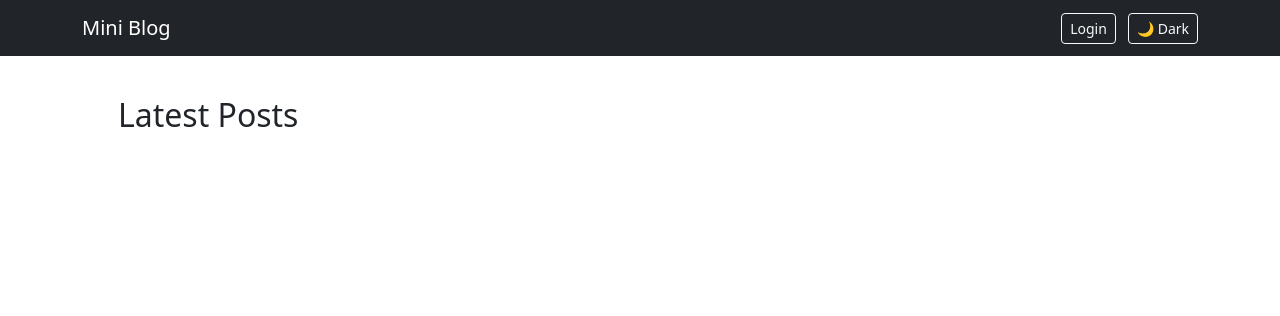
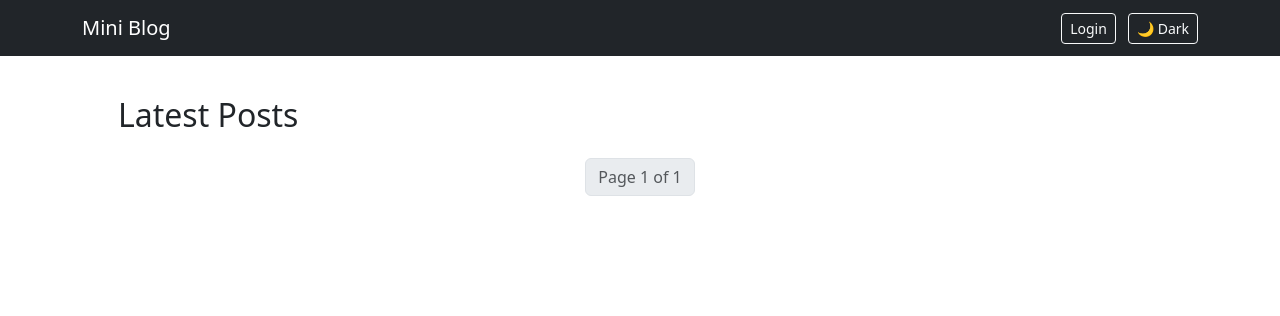
Before and after one commit to ajumishra5/Mini-Blog, a Django app: page / in a window 1280 px wide. Shown: the top 316 px of the page. Run offline with Django 5.2, Linux system fonts and the light colour scheme; data that the repository does not hold is empty.

Commit message:
Final blog features: auth, profile page, pagination, likes, comments, dark mode

```diff
--- a/blog/templates/blog/post_detail.html
+++ b/blog/templates/blog/post_detail.html
@@ -12,7 +12,7 @@
 
 
 
-    <p class="text-muted">By {{ post.author.username }} | {{ post.created_at|date:"M d, Y" }}</p>
+    <p class="text-muted">By <a href="{% url 'profile' post.author.username %}">{{ post.author.username }}</a> | {{ post.created_at|date:"M d, Y" }}</p>
     <hr>
     <p>{{ post.content }}</p>
     <button id="like-btn" class="btn btn-outline-danger btn-sm mt-2">
--- a/blog/templates/blog/post_list.html
+++ b/blog/templates/blog/post_list.html
@@ -12,9 +12,39 @@
   </a>
 </h4>
     <p>{{ post.content|truncatewords:25 }}</p>
-    <small class="text-muted">By {{ post.author }} | {{ post.created_at }}</small>
+    <small class="text-muted">By <a href="{% url 'profile' post.author.username %}">{{ post.author }}</a> | {{ post.created_at }}</small>
   </div>
 </div>
 {% endfor %}
 
+<nav aria-label="Page navigation">
+  <ul class="pagination justify-content-center mt-4">
+
+    {% if posts.has_previous %}
+      <li class="page-item">
+        <a class="page-link" href="?page=1">First</a>
+      </li>
+      <li class="page-item">
+        <a class="page-link" href="?page={{ posts.previous_page_number }}">Previous</a>
+      </li>
+    {% endif %}
+
+    <li class="page-item disabled">
+      <span class="page-link">
+        Page {{ posts.number }} of {{ posts.paginator.num_pages }}
+      </span>
+    </li>
+
+    {% if posts.has_next %}
+      <li class="page-item">
+        <a class="page-link" href="?page={{ posts.next_page_number }}">Next</a>
+      </li>
+      <li class="page-item">
+        <a class="page-link" href="?page={{ posts.paginator.num_pages }}">Last</a>
+      </li>
+    {% endif %}
+
+  </ul>
+</nav>
+
 {% endblock %}
--- a/blog/urls.py
+++ b/blog/urls.py
@@ -1,7 +1,7 @@
 from django.urls import path
 from .views import (
-    post_list, post_detail, create_post, edit_post, delete_post,
-    toggle_like, signup_view
+    post_list, post_detail, create_post, edit_post, delete_post, profile_view,
+    toggle_like, signup_view, profile_view
 )
 
 urlpatterns = [
@@ -12,4 +12,5 @@ urlpatterns = [
     path('post/<int:pk>/delete/', delete_post, name='delete_post'),
     path('post/<int:pk>/like/', toggle_like, name='toggle_like'),
     path('signup/', signup_view, name='signup'),
+    path('profile/<str:username>/', profile_view, name='profile'),
 ]
--- a/blog/views.py
+++ b/blog/views.py
@@ -1,15 +1,26 @@
 from django.shortcuts import render, get_object_or_404, redirect
 from django.contrib.auth.decorators import login_required
+from .forms import PostForm, CommentForm, SignUpForm
+from django.core.paginator import Paginator
+from django.contrib.auth.models import User
 from django.contrib.auth import login
 from django.http import JsonResponse
 from django.contrib import messages
-from .forms import PostForm, CommentForm, SignUpForm
 from .models import Like, Post
 
 
 
+# def post_list(request):
+#     posts = Post.objects.all().order_by('-created_at')
+#     return render(request, 'blog/post_list.html', {'posts': posts})
+
 def post_list(request):
-    posts = Post.objects.all().order_by('-created_at')
+    post_list = Post.objects.all().order_by('-created_at')
+    paginator = Paginator(post_list, 5)  # 5 posts per page
+
+    page_number = request.GET.get('page')
+    posts = paginator.get_page(page_number)
+
     return render(request, 'blog/post_list.html', {'posts': posts})
 
 def create_post(request):
@@ -85,7 +96,7 @@ def post_detail(request, pk):
         'form': form
     })
 
-
+# AJAX view for toggling like/unlike
 @login_required
 def toggle_like(request, pk):
     post = get_object_or_404(Post, pk=pk)
@@ -102,23 +113,7 @@ def toggle_like(request, pk):
         'likes_count': post.likes.count()
     })
 
-@login_required
-def toggle_like(request, pk):
-    post = get_object_or_404(Post, pk=pk)
-    like, created = Like.objects.get_or_create(post=post, user=request.user)
-
-    if not created:
-        like.delete()
-        liked = False
-    else:
-        liked = True
-
-    return JsonResponse({
-        'liked': liked,
-        'likes_count': post.likes.count()
-    })
-
-
+# User signup view
 def signup_view(request):
     if request.method == 'POST':
         form = SignUpForm(request.POST)
@@ -130,3 +125,26 @@ def signup_view(request):
         form = SignUpForm()
 
     return render(request, 'registration/signup.html', {'form': form})
+
+# User profile view
+# def profile_view(request, username):
+#     user = get_object_or_404(User, username=username)
+#     posts = user.posts.all().order_by('-created_at')
+
+#     return render(request, 'blog/profile.html', {
+#         'profile_user': user,
+#         'posts': posts
+#     })
+
+def profile_view(request, username):
+    user = get_object_or_404(User, username=username)
+    post_list = user.posts.all().order_by('-created_at')
+
+    paginator = Paginator(post_list, 5)  # 5 posts per page
+    page_number = request.GET.get('page')
+    posts = paginator.get_page(page_number)
+
+    return render(request, 'blog/profile.html', {
+        'profile_user': user,
+        'posts': posts
+    })
```
Also changed, not shown: blog/templates/blog/profile.html (added, +58 -0 lines).
